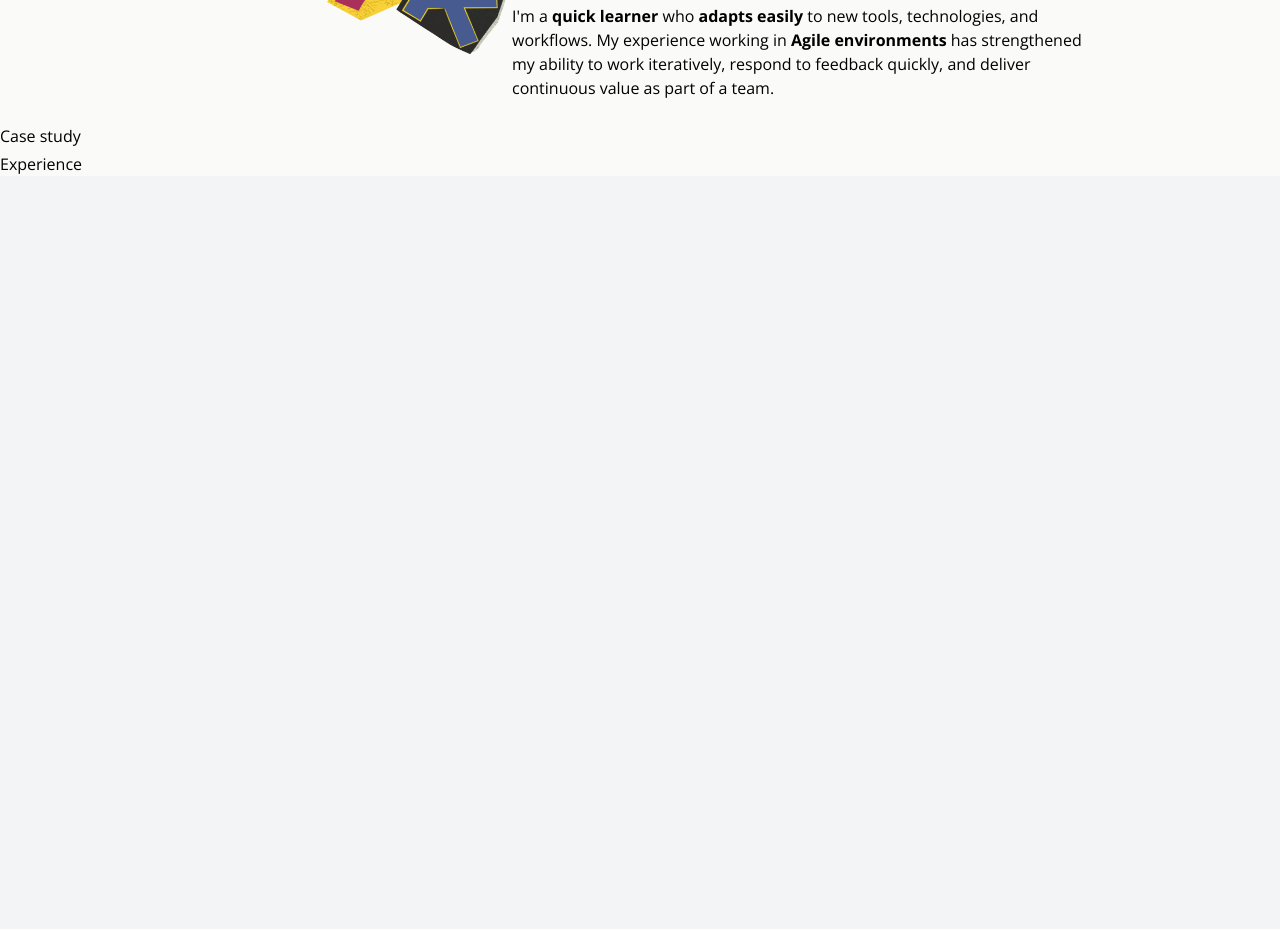
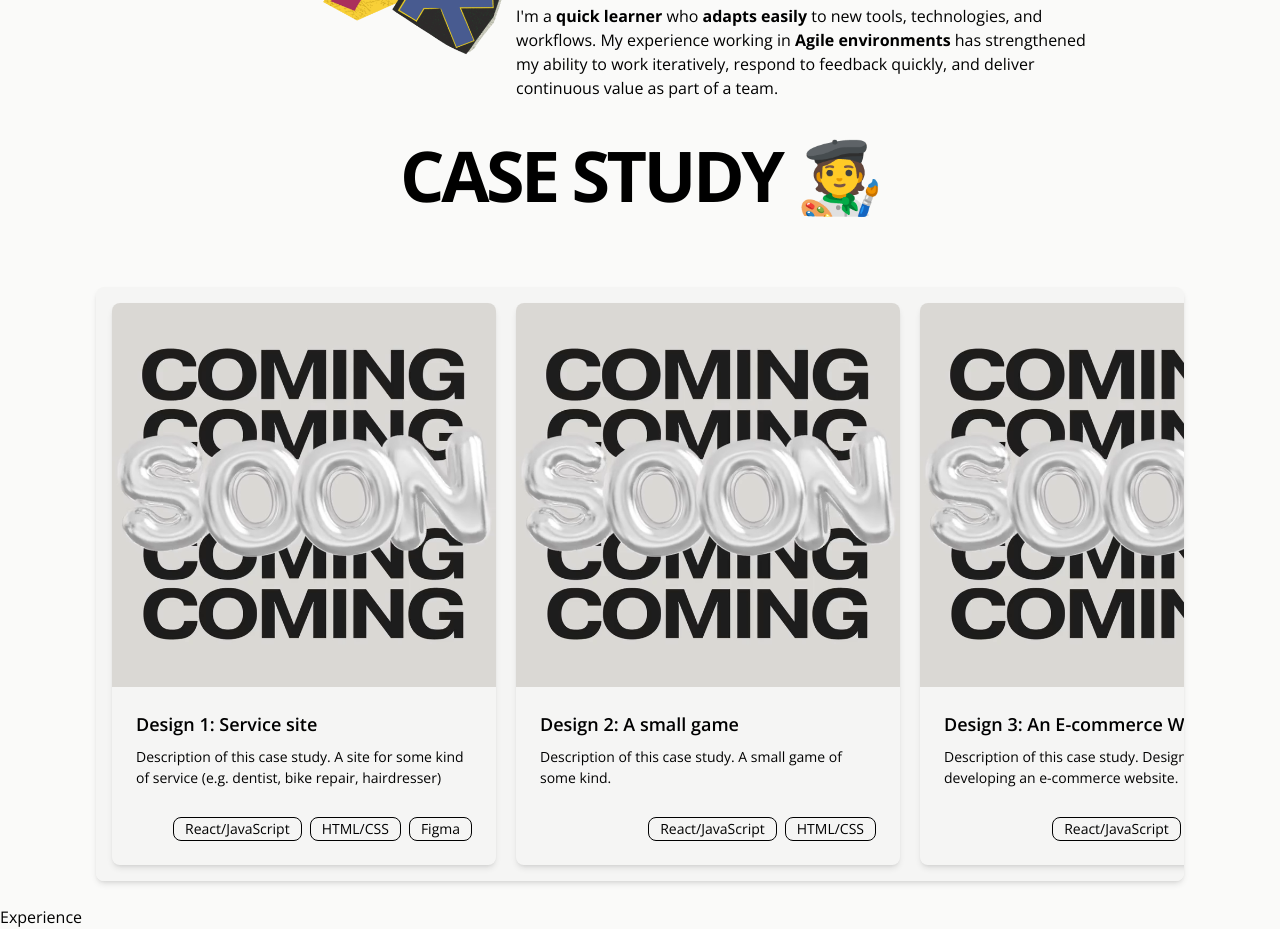
Before and after one commit to ChhayThan/SEG3125-Portfolio, a React (Vite) app: page / in a window 1280 px wide. Shown: the part 1260-2189 px from the top of the page. Before the commit the page ends 1436 px from the top, so only its background shows below. Built offline with nearby package versions, Linux system fonts and the light colour scheme.

Commit message:
Built case study section

```diff
--- a/src/components/About.jsx
+++ b/src/components/About.jsx
@@ -4,7 +4,7 @@ import workPNG from "./../assets/work.png";
 export const About = () => {
   return (
     <section className="w-screen min-h-[50vh] p-5 space-y-5 flex flex-col  justify-center items-center gap-20">
-      <div className="flex justify-center items-center">
+      <div className="flex justify-center items-center gap-2">
         <div className="flex gap-2 flex-col ">
           <h1 className="text-[min(10vw,70px)] leading-[0.9] font-bold tracking-tighter">
             ABOUT ME <span className="min-[832px]:hidden">🧑‍💻 </span>
@@ -15,9 +15,9 @@ export const About = () => {
             technology and building innovative, user-focused solutions through
             code. <br /> <br />
             What excites me most about software engineering is its power to
-            bring ideas to life and solve real-world problems. <br /> <br />I
-            consider myself a <strong>full-stack developer</strong>, skilled in
-            a variety of web technologies and always eager to expand my toolkit.{" "}
+            bring ideas to life and solve real-world problems. <br /> <br />I am
+            an experienced <strong>full-stack developer</strong>, skilled in a
+            variety of web technologies and always eager to expand my toolkit.{" "}
             <br /> <br />I enjoy building scalable applications and constantly
             explore new technologies to stay current and grow as an engineer.
           </p>
@@ -31,7 +31,7 @@ export const About = () => {
         </div>
       </div>
 
-      <div className="flex justify-center items-center">
+      <div className="flex justify-center items-center gap-2">
         <div className="max-[832px]:hidden">
           <img src={workPNG} alt="Work" className="object-contain w-xs" />
         </div>
--- a/src/components/CaseStudy.jsx
+++ b/src/components/CaseStudy.jsx
@@ -1,3 +1,86 @@
+import comingSoonSign from "./../assets/comingsoonsign.png";
 export const CaseStudy = () => {
-  return <section>Case study</section>;
+  return (
+    <section className="w-screen min-h-[80vh] p-5 space-y-5 flex flex-col  justify-center items-center gap-20">
+      <h1 className="text-[min(10vw,70px)] leading-[0.9] font-bold tracking-tighter text-left">
+        CASE STUDY 🧑‍🎨
+      </h1>
+
+      <div className="carousel carousel-center bg-stone-100 rounded-box  max-w-70  min-[500px]:max-w-[85vw] space-x-4 p-4 gap-5 shadow-md">
+        <div className="carousel-item">
+          <div className="card w-60 min-[832px]:w-96 shadow-md">
+            <figure>
+              <img src={comingSoonSign} alt="Coming soon image" />
+            </figure>
+            <div className="card-body">
+              <h2 className="card-title">Design 1: Service site</h2>
+              <p>
+                Description of this case study. A site for some kind of service
+                (e.g. dentist, bike repair, hairdresser)
+              </p>
+              <div className="card-actions justify-end">
+                <div className="badge badge-outline">React/JavaScript</div>
+                <div className="badge badge-outline">HTML/CSS</div>
+                <div className="badge badge-outline">Figma</div>
+              </div>
+            </div>
+          </div>
+        </div>
+
+        <div className="carousel-item">
+          <div className="card w-60 min-[832px]:w-96 shadow-md">
+            <figure>
+              <img src={comingSoonSign} alt="Coming soon image" />
+            </figure>
+            <div className="card-body">
+              <h2 className="card-title">Design 2: A small game</h2>
+              <p>Description of this case study. A small game of some kind.</p>
+              <div className="card-actions justify-end">
+                <div className="badge badge-outline">React/JavaScript</div>
+                <div className="badge badge-outline">HTML/CSS</div>
+              </div>
+            </div>
+          </div>
+        </div>
+
+        <div className="carousel-item">
+          <div className="card w-60 min-[832px]:w-96 shadow-md">
+            <figure>
+              <img src={comingSoonSign} alt="Coming soon image" />
+            </figure>
+            <div className="card-body">
+              <h2 className="card-title">Design 3: An E-commerce Website</h2>
+              <p>
+                Description of this case study. Designing and developing an
+                e-commerce website.
+              </p>
+              <div className="card-actions justify-end">
+                <div className="badge badge-outline">React/JavaScript</div>
+                <div className="badge badge-outline">HTML/CSS</div>
+              </div>
+            </div>
+          </div>
+        </div>
+
+        <div className="carousel-item">
+          <div className="card w-60 min-[832px]:w-96 shadow-md">
+            <figure>
+              <img src={comingSoonSign} alt="Coming soon image" />
+            </figure>
+            <div className="card-body">
+              <h2 className="card-title">Design 4: An Analytical Site</h2>
+              <p>
+                Description of this case study. Designing and developing an
+                analytics site (BI, sport, anything with visualization)
+              </p>
+              <div className="card-actions justify-end">
+                <div className="badge badge-outline">Data Plotting/Graph</div>
+                <div className="badge badge-outline">JavaScript</div>
+              </div>
+            </div>
+          </div>
+        </div>
+      </div>
+    </section>
+  );
 };
```
Also changed, not shown: src/assets/comingsoonsign.png (added).
